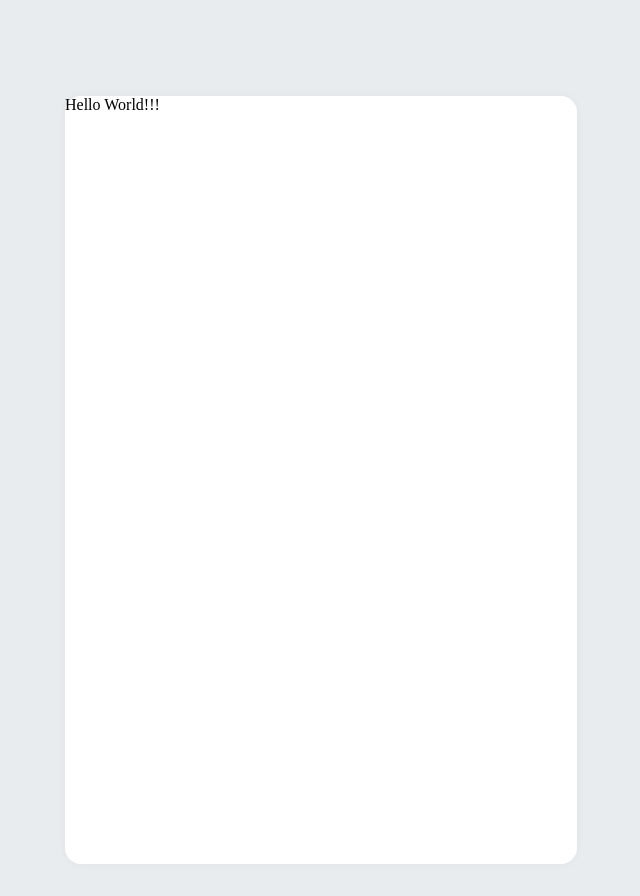
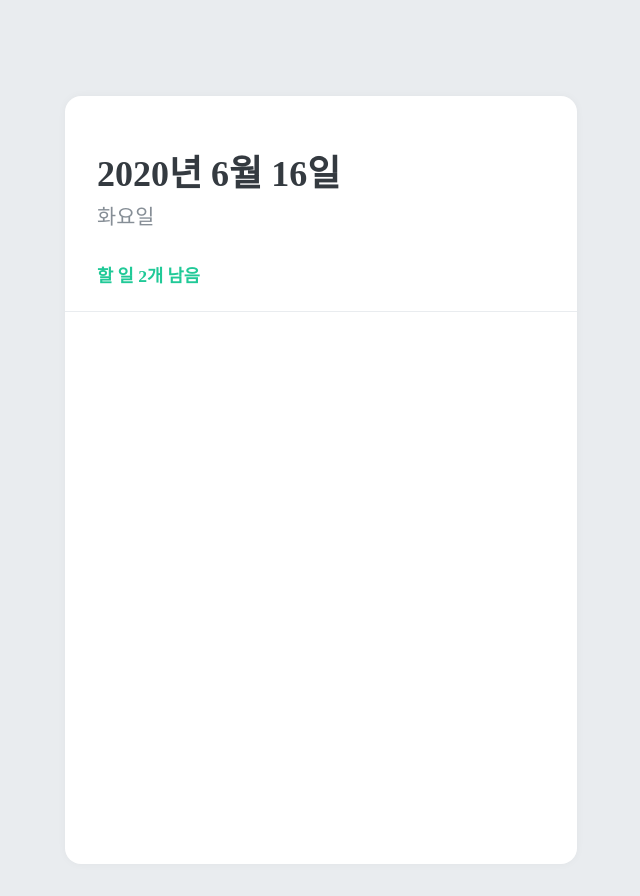
Before and after one commit to Ahnder/redux-todolist, a React (Create React App) app: page / in a window 1280 px wide. Shown: the whole page, without its empty margins (319-959 px from the left). Built offline with nearby package versions, Linux system fonts and the light colour scheme.

Commit message:
Add Component(TodoHead) & init Set CSS(TodoHead)

```diff
--- a/src/App.js
+++ b/src/App.js
@@ -2,6 +2,7 @@ import React from 'react';
 import { createGlobalStyle } from 'styled-components';
 
 import TodoTemplate from './components/TodoTemplate';
+import TodoHead from './components/TodoHead';
 
 const GlobalStyle = createGlobalStyle`
   body {
@@ -14,7 +15,9 @@ function App() {
   return (
     <>
       <GlobalStyle />
-      <TodoTemplate>Hello World!!!</TodoTemplate>
+      <TodoTemplate>
+        <TodoHead />
+      </TodoTemplate>
     </>
   );
 }
--- /dev/null
+++ b/src/components/TodoHead.jsx
@@ -0,0 +1,37 @@
+import React from 'react';
+import styled from 'styled-components';
+
+const TodoHeadBlock = styled.div`
+  padding: 3rem 2rem 1.5rem 2rem;
+  border-bottom: 1px solid #e9ecef;
+`;
+
+const TodoDate = styled.h1`
+  margin: 0;
+  font-size: 2.25rem;
+  color: #343a40;
+`;
+const TodoDay = styled.div`
+  margin-top: 0.25rem;
+  color: #868e96;
+  font-size: 1.3rem;
+  font-weight: 400;
+`;
+const TodoTasks = styled.div`
+  color: #20c997;
+  font-size: 1.1rem;
+  margin-top: 2rem;
+  font-weight: bold;
+`;
+
+function TodoHead() {
+  return (
+    <TodoHeadBlock>
+      <TodoDate>2020년 6월 16일</TodoDate>
+      <TodoDay>화요일</TodoDay>
+      <TodoTasks>할 일 2개 남음</TodoTasks>
+    </TodoHeadBlock>
+  );
+}
+
+export default TodoHead;
```
Also changed, not shown: src/components/TodoList.jsx (added, +14 -0 lines).
